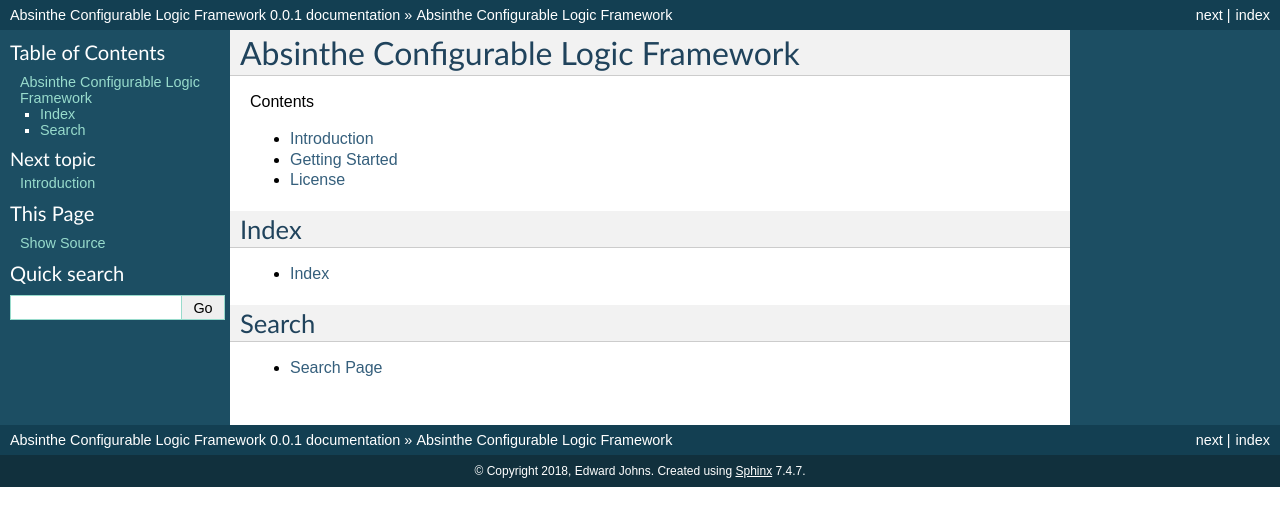
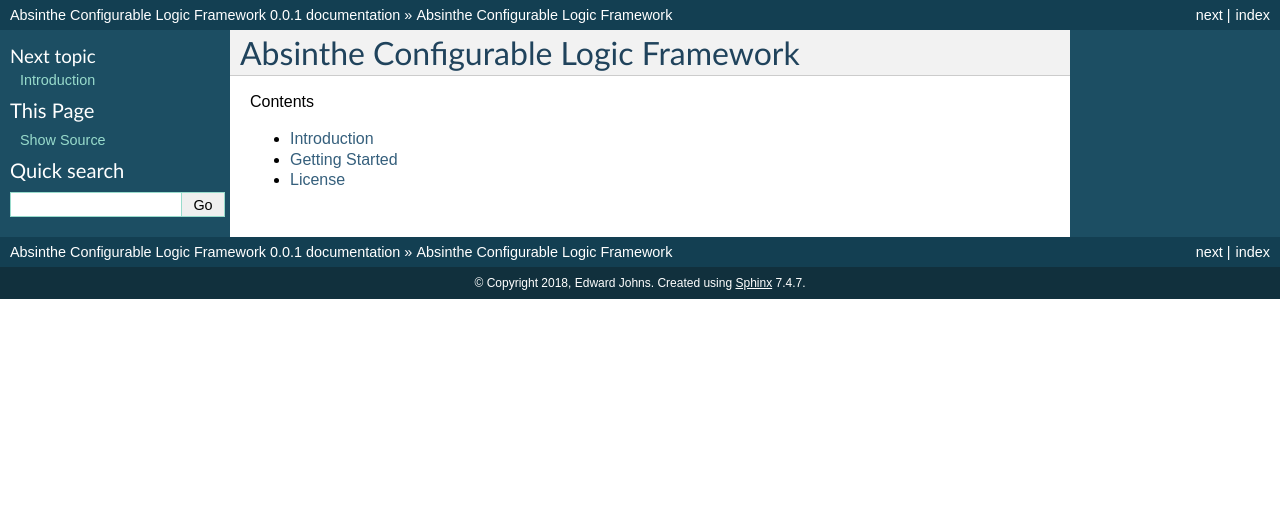
Before and after one commit to fossabot/absinthe-clf, a Sphinx documentation site: the page built from docs/source/index.rst, in a window 1280 px wide. Shown: the top 526 px of the page. Built offline with Sphinx 7.4.7, drawn with Linux system fonts in a browser that asks for light colours.

Commit message:
Removed unnecessary index and search generators from documentation.

```diff
--- a/docs/source/index.rst
+++ b/docs/source/index.rst
@@ -7,13 +7,3 @@
    intro
    getting_started
    license
-
-Index
-*****
-
-* :ref:`genindex`
-
-Search
-******
-
-* :ref:`search`
```
